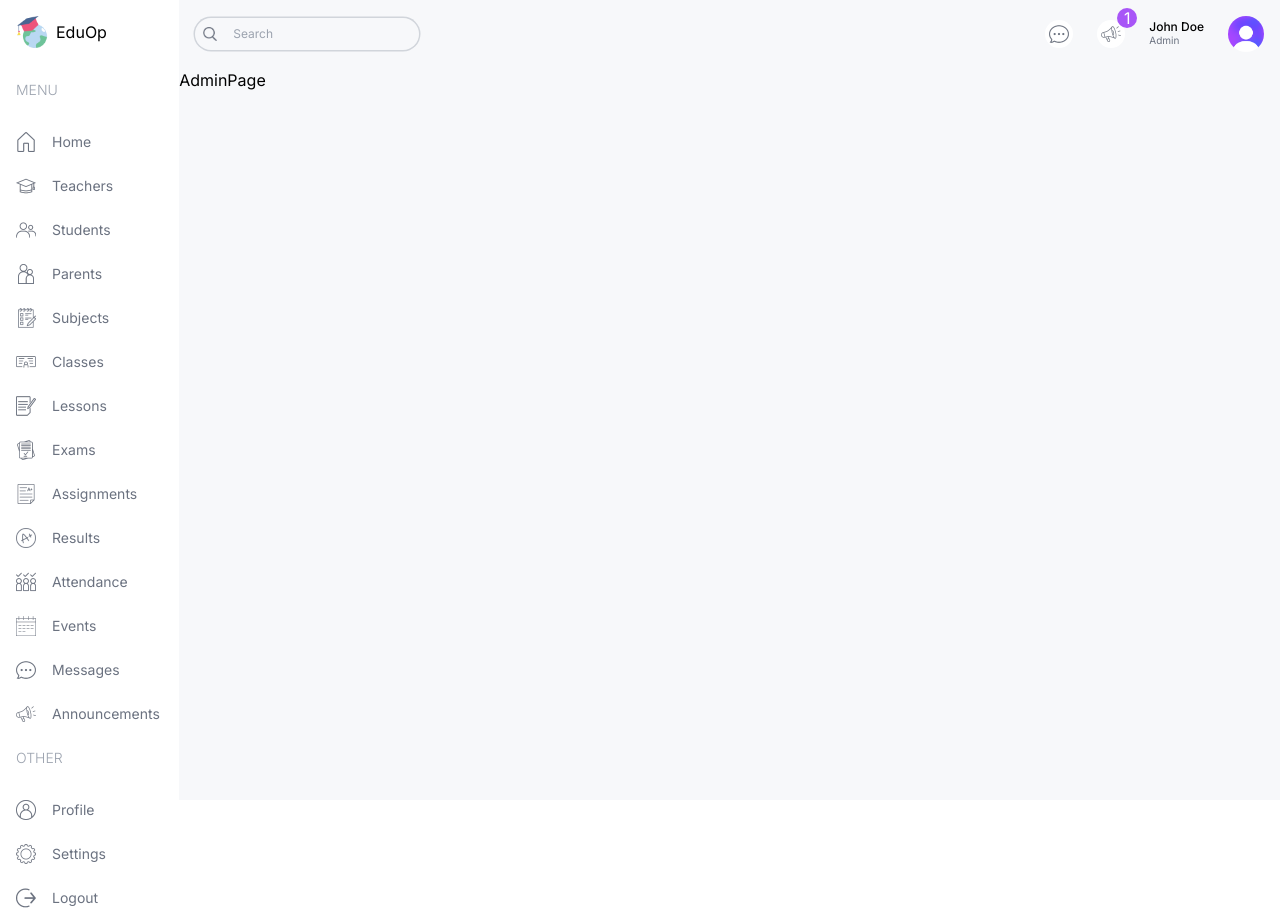
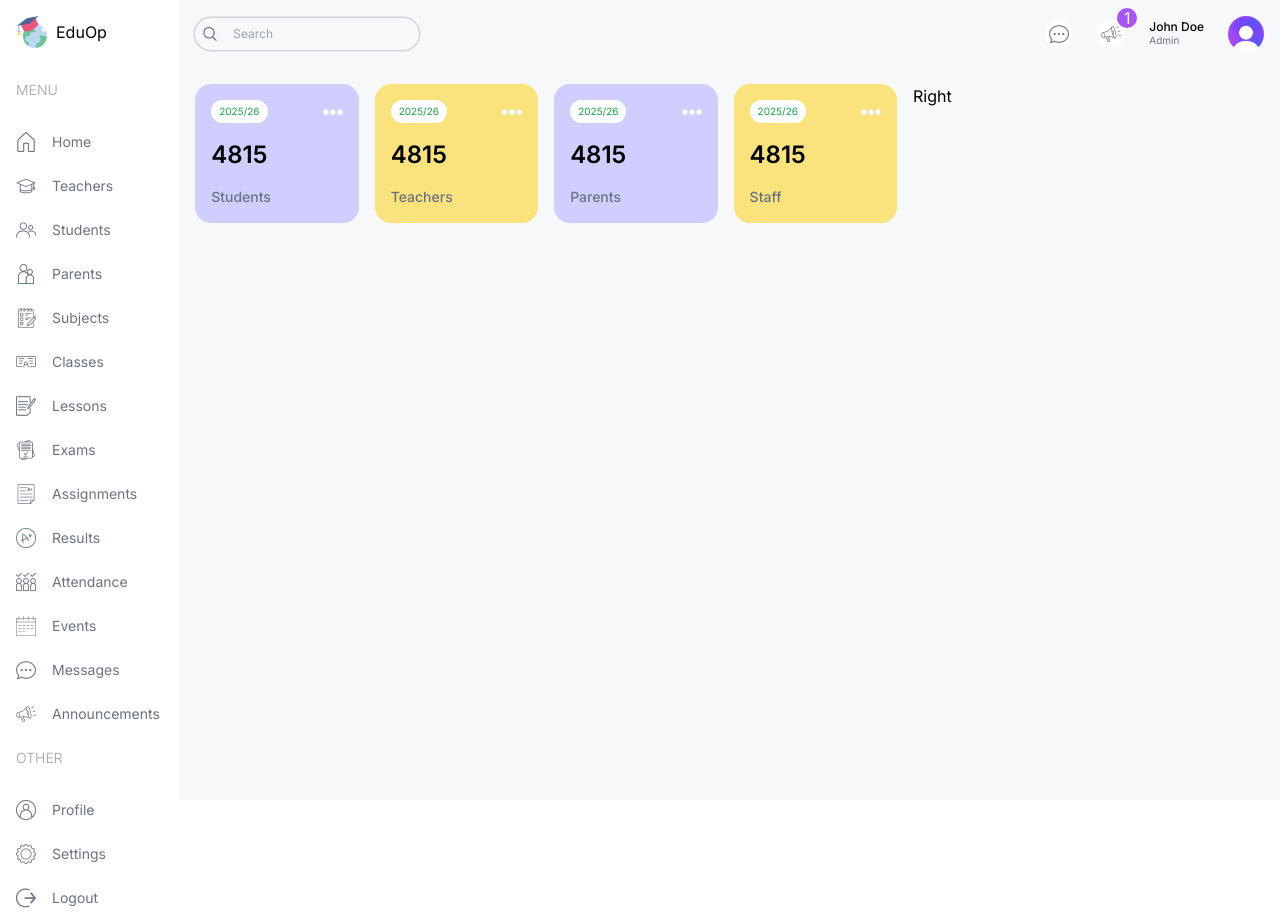
Before and after one commit to Op-Pautu/edu-op, a Next.js app: page /admin in a window 1280 px wide. Built offline with nearby package versions, Linux system fonts and the light colour scheme.

Commit message:
add UserCards

```diff
--- a/src/app/(dashboard)/admin/page.tsx
+++ b/src/app/(dashboard)/admin/page.tsx
@@ -1,7 +1,23 @@
+import { UserCards } from "@/components/user-cards";
 import React from "react";
 
 const AdminPage = () => {
-	return <div>AdminPage</div>;
+	return (
+		<div className="p-4 flex gap-4 flex-col md:flex-row">
+			{/* Left */}
+			<div className="w-full lg:w-2/3">
+				{/* User Cards */}
+				<div className="flex gap-4 justify-between flex-wrap">
+					<UserCards type="student" />
+					<UserCards type="teacher" />
+					<UserCards type="parent" />
+					<UserCards type="staff" />
+				</div>
+			</div>
+			{/* Right */}
+			<div className="w-full lg:w-1/3">Right</div>
+		</div>
+	);
 };
 
 export default AdminPage;
--- a/src/app/(dashboard)/layout.tsx
+++ b/src/app/(dashboard)/layout.tsx
@@ -1,5 +1,5 @@
-import { Menu } from "@/components/Menu";
-import Navbar from "@/components/Navbar";
+import { Menu } from "@/components/menu";
+import Navbar from "@/components/navbar";
 import Image from "next/image";
 import Link from "next/link";
 
--- /dev/null
+++ b/src/components/user-cards.tsx
@@ -0,0 +1,19 @@
+import Image from "next/image";
+
+export const UserCards = ({ type }: { type: string }) => {
+	return (
+		<div className="min-w-[130px] rounded-2xl odd:bg-opPurple even:bg-opYellow p-4 flex-1">
+			<div className="flex justify-between items-center">
+				<span className="text-[10px] bg-white px-2 py-1 rounded-full text-green-600">
+					2025/26
+				</span>
+				<Image src="/more.png" alt="More" width={20} height={20} />
+			</div>
+			<h1 className="text-2xl font-semibold my-4">4815</h1>
+			<h2 className="capitalize text-sm font-medium text-gray-500">
+				{type}
+				{type !== "staff" && "s"}
+			</h2>
+		</div>
+	);
+};
--- a/tailwind.config.ts
+++ b/tailwind.config.ts
@@ -13,6 +13,14 @@
 				"gradient-conic":
 					"conic-gradient(from 180deg at 50% 50%, var(--tw-gradient-stops))",
 			},
+			colors: {
+				opSky: "#C3EBFA",
+				opSkyLight: "#EDF9FD",
+				opPurple: "#CFCEFF",
+				opPurpleLight: "#F1F0FF",
+				opYellow: "#FAE27C",
+				opYellowLight: "#FEFCE8",
+			},
 		},
 	},
 	plugins: [],
```
Lines whose indentation alone changed are shown as unchanged.
